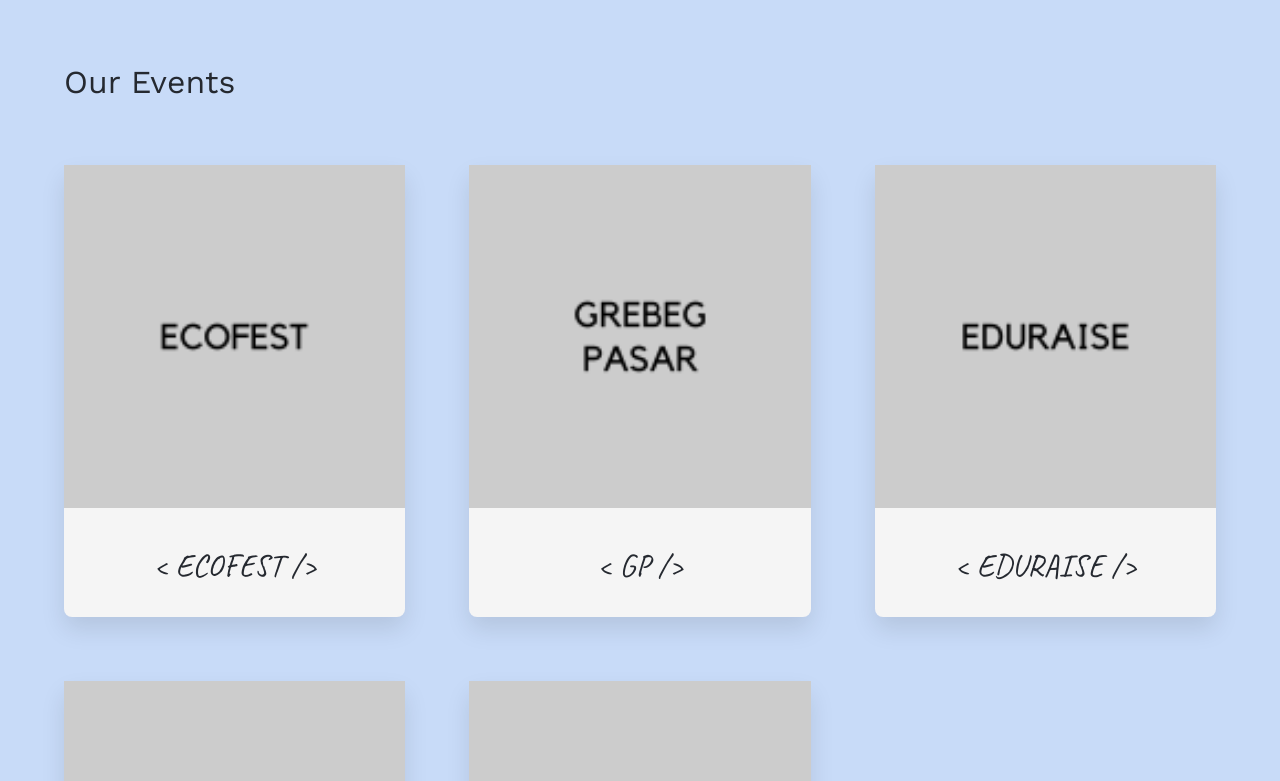
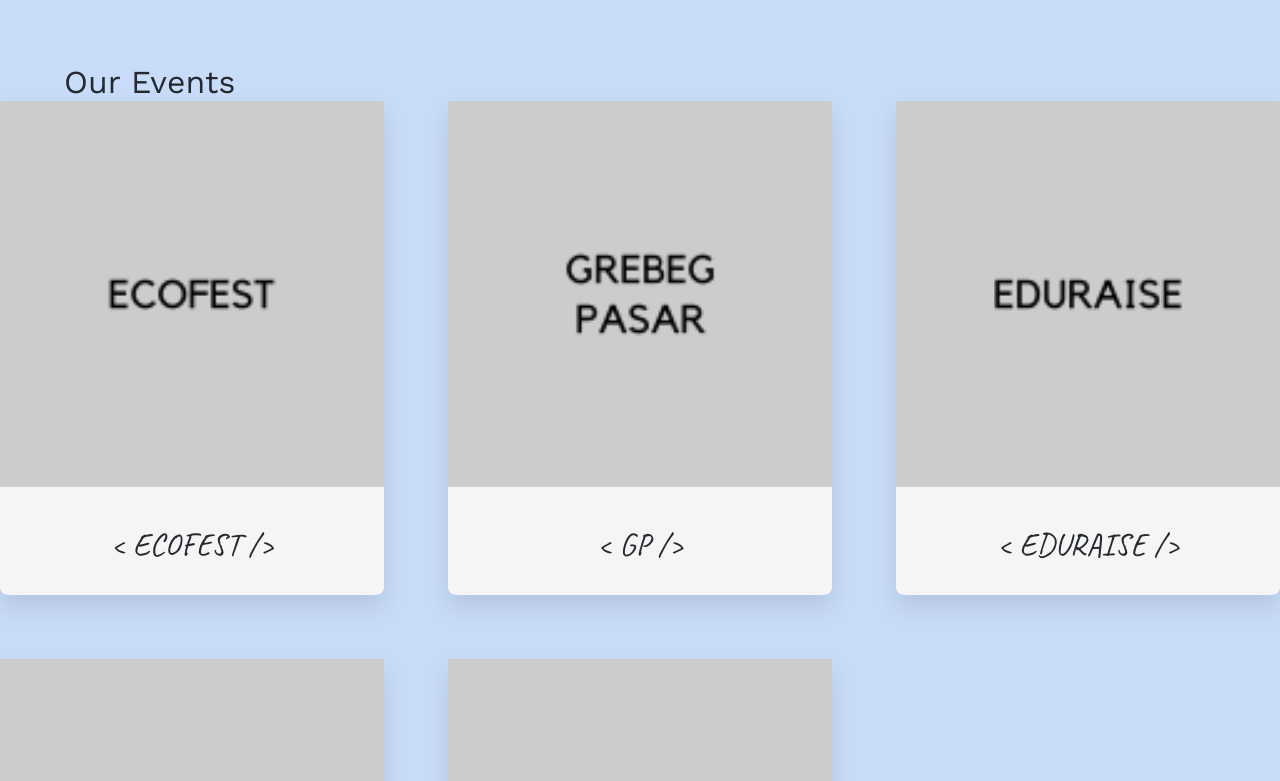
Before and after one commit to gunturwebdev/gunturwebdev.github.io, a plain HTML site: page index.html in a window 1280 px wide. Shown: the part 679-1460 px from the top of the page. Drawn offline with nearby package versions, Linux system fonts and the light colour scheme.

Commit message:
Update index.css

```diff
--- a/assets/css/index.css
+++ b/assets/css/index.css
@@ -66,7 +66,6 @@
     max-width:1280px;
     margin:0 auto;
 	text-align:center;
-    padding:64px;
 }
 .ourstories a{
 	cursor:pointer;
```
